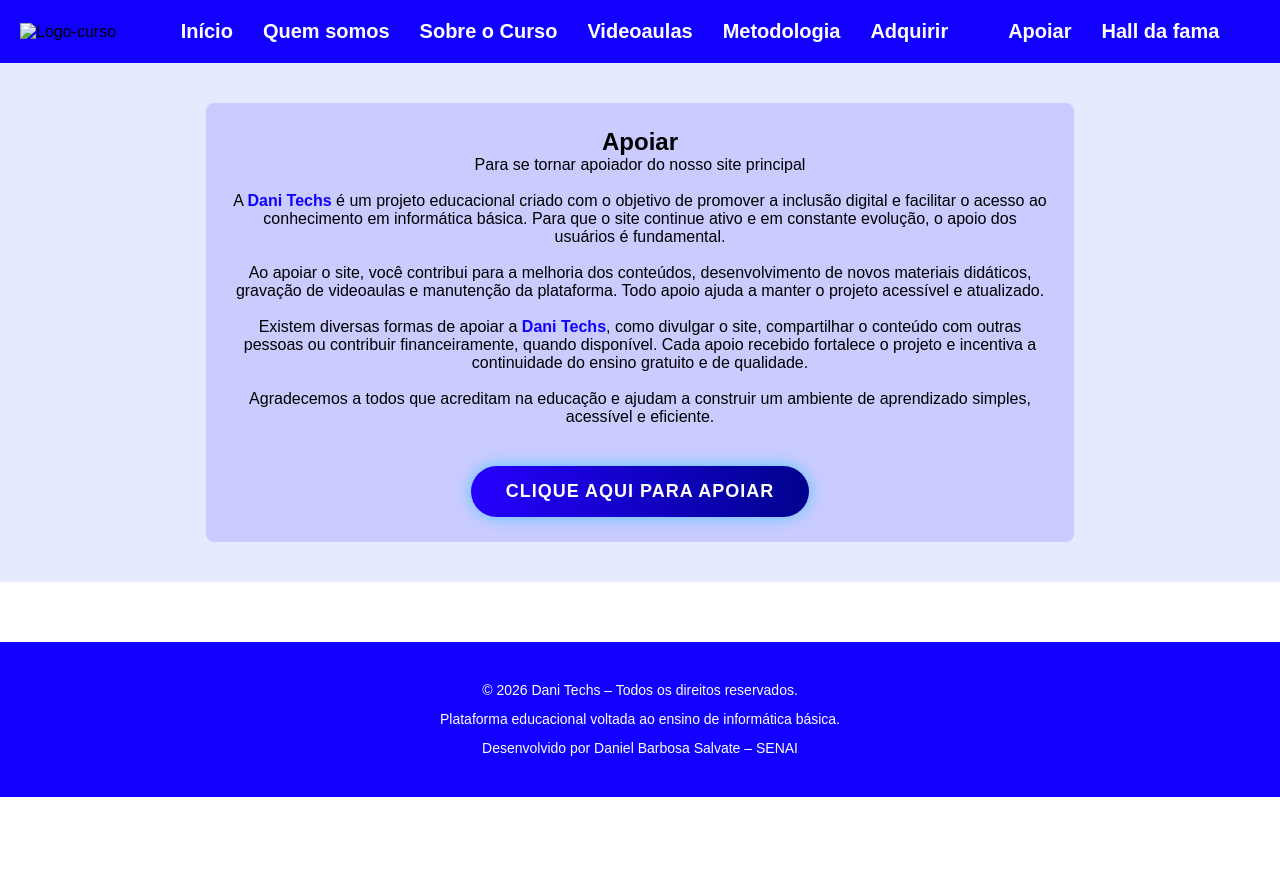
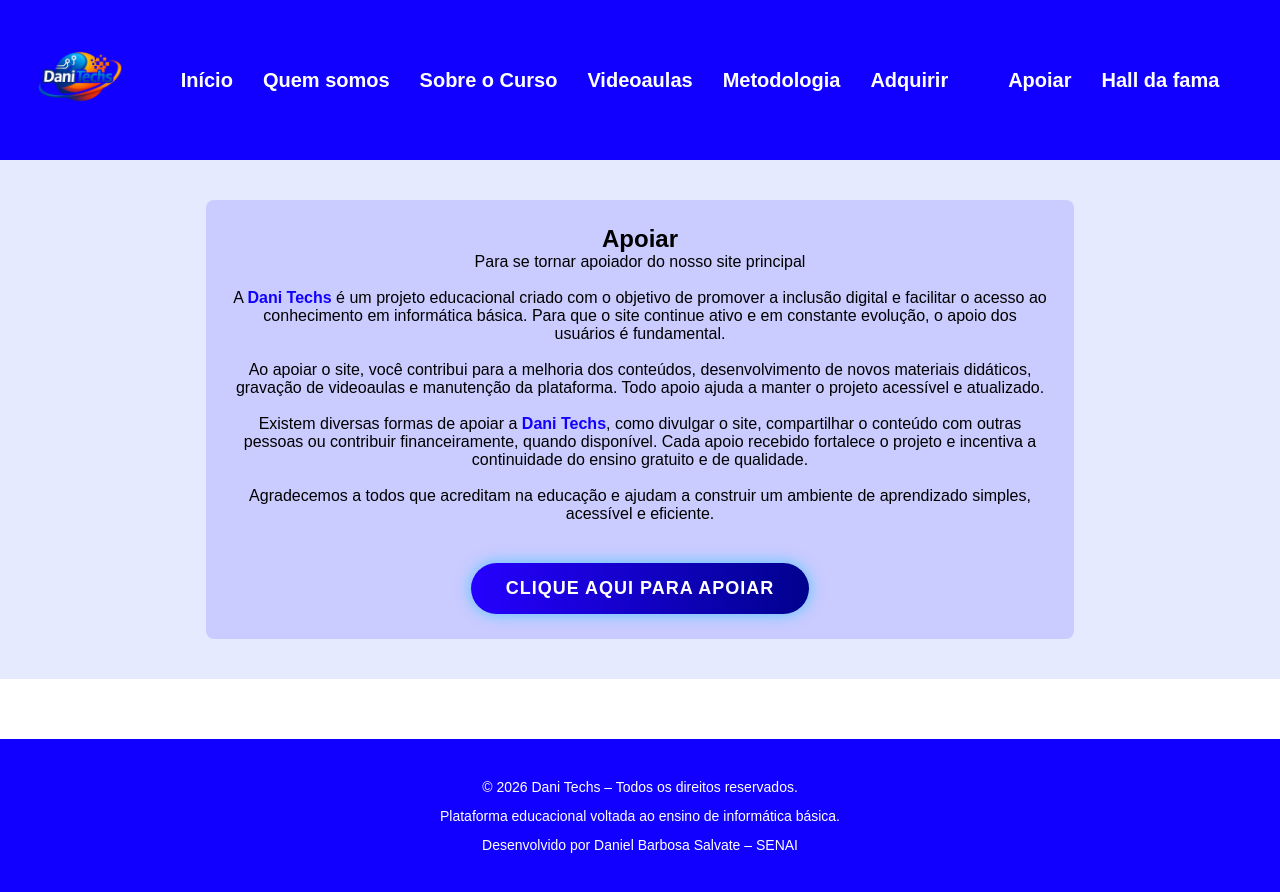
Before and after one commit to dbsalvate2-stack/Dani-Techs, a plain HTML site: page apoiar.html in a window 1280 px wide. Before the commit the page ends 800 px from the top, so only its background shows below. Drawn offline with Linux system fonts and the light colour scheme; a web font is replaced by a local one.

Commit message:
Update apoiar.html

```diff
--- a/apoiar.html
+++ b/apoiar.html
@@ -15,7 +15,7 @@
 <body>
 
         <header class="header">
-        <img src="assets/img/techs-logo.png" alt="Logo-curso" class="logo">
+        <img src="techs-logo.png" alt="Logo-curso" class="logo">
 
             <nav class="nav">
                 <a href="index.html">Início</a>
```
